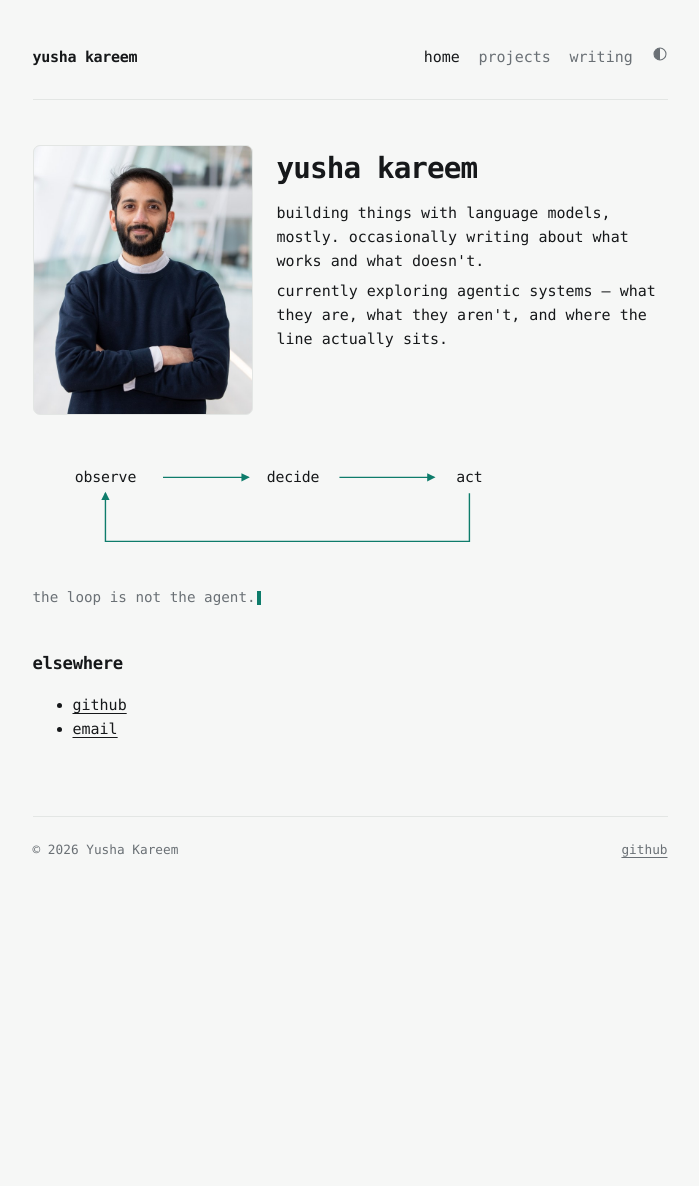
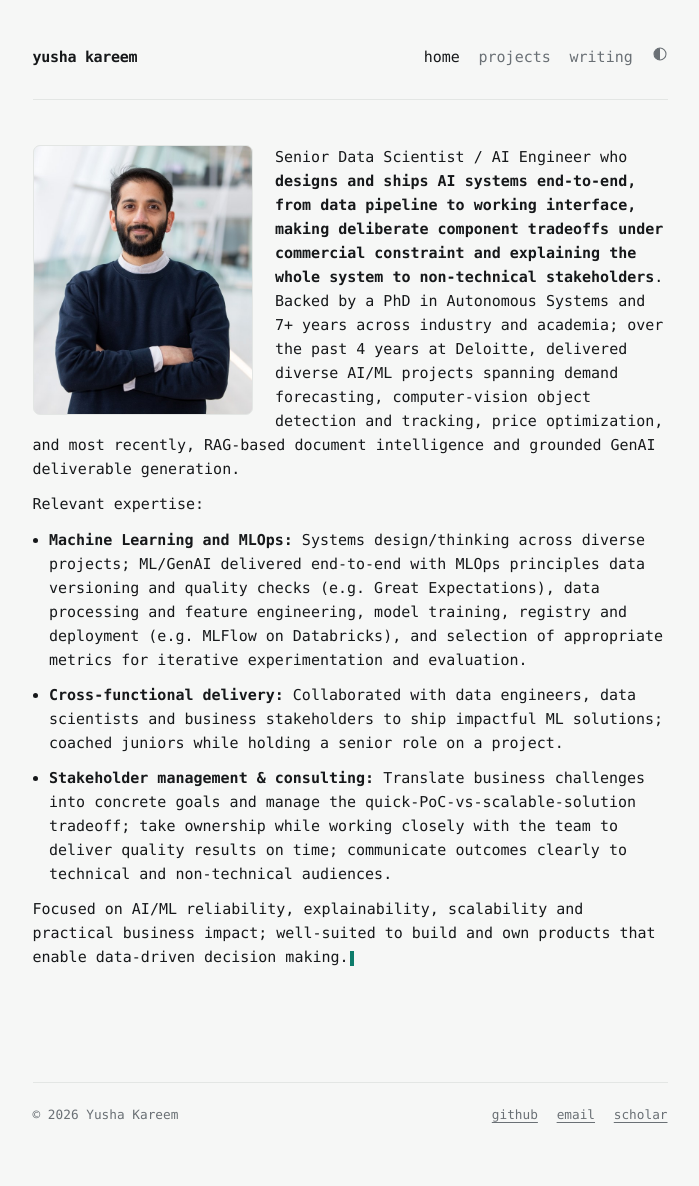
Before and after one commit to yushakareem/yushakareem.github.io, a Jekyll site: the page built from index.md, in a window 1280 px wide. Shown: the whole page, without its empty margins (290-989 px from the left). Built offline with Jekyll 4.4.1, drawn with Linux system fonts in a browser that asks for light colours; before the commit the page ends 920 px from its top, so only the background shows below that.

Commit message:
Home: CV summary intro, floated portrait, footer contact links
- Remove name heading (already in nav) and the loop/tagline signature
- Replace intro with CV summary; blinking cursor at the end
- Float the portrait so the summary wraps around and below it
- Drop the "elsewhere" list; add email + Google Scholar beside github
  in the footer

```diff
--- a/_layouts/default.html
+++ b/_layouts/default.html
@@ -27,7 +27,11 @@
     </main>
     <footer class="footer">
       <span>© {{ site.time | date: '%Y' }} {{ site.author }}</span>
-      <span><a href="https://github.com/yushakareem">github</a></span>
+      <span class="footer-links">
+        <a href="https://github.com/yushakareem">github</a>
+        <a href="mailto:syedyusha@gmail.com">email</a>
+        <a href="https://scholar.google.nl/citations?hl=nl&amp;user=RoPfjkMAAAAJ">scholar</a>
+      </span>
     </footer>
   </div>
   <script>
--- a/assets/css/style.css
+++ b/assets/css/style.css
@@ -93,12 +93,13 @@ a:focus-visible {
 .content h1 { font-size: 1.95rem; letter-spacing: -0.03em; margin-top: 0; }
 .content h2 { font-size: 1.15rem; margin-top: 2.5rem; }
 
-/* home identity — portrait + intro */
-.identity { display: flex; gap: 1.6rem; align-items: flex-start; margin: 0 0 2.75rem; }
-.identity-text { flex: 1; min-width: 0; }
-.identity-text h1 { margin: 0 0 0.6rem; }
-.identity-text p { margin: 0.4rem 0; font-family: var(--mono); }
-.portrait { flex: 0 0 auto; width: 220px; }
+/* home identity — floated portrait, summary wraps around it */
+.identity { margin: 0 0 2.75rem; }
+.identity::after { content: ""; display: block; clear: both; }
+.identity-text p, .identity-text li { margin: 0.75rem 0; font-family: var(--mono); }
+.identity-text > :first-child { margin-top: 0; }
+.identity-text ul { padding-left: 1.1rem; margin: 0.75rem 0; }
+.portrait { float: left; width: 220px; margin: 0 1.5rem 1rem 0; }
 .portrait-frame {
   position: relative;
   width: 220px;
@@ -126,27 +127,9 @@ a:focus-visible {
   mask: radial-gradient(ellipse var(--rx) var(--ry) at var(--cx) var(--cy), #000 42%, rgba(0,0,0,0) 100%);
 }
 .eyeball { transition: transform 0.12s ease-out; will-change: transform; }
-@media (max-width: 560px) { .identity { flex-direction: column; } }
+@media (max-width: 560px) { .portrait { float: none; margin: 0 0 1.25rem; } }
 
-/* home hero — the loop (signature element) */
-.hero { margin: 0.5rem 0 2.75rem; }
-.loop {
-  display: block;
-  width: 100%;
-  max-width: 520px;
-  height: auto;
-  margin: 0 0 1.25rem;
-}
-.loop-label {
-  fill: var(--fg);
-  font-family: var(--mono);
-  font-size: 16px;
-  text-anchor: middle;
-  letter-spacing: -0.01em;
-}
-.loop-edge { fill: none; stroke: var(--accent); stroke-width: 1.5; }
-#loop-arrow path { fill: var(--accent); }
-.hero-tagline { margin: 0; color: var(--muted); font-size: 0.95rem; }
+/* blinking cursor */
 .cursor {
   display: inline-block;
   width: 0.5ch;
@@ -196,7 +179,11 @@ pre code { background: none; padding: 0; }
   border-top: 1px solid var(--rule);
   display: flex;
   justify-content: space-between;
+  flex-wrap: wrap;
+  gap: 0.5rem 1.25rem;
   color: var(--muted);
   font-size: 0.85rem;
 }
 .footer a { color: var(--muted); }
+.footer-links { display: flex; gap: 1.25rem; }
+.footer-links a:hover { color: var(--accent); }
--- a/index.md
+++ b/index.md
@@ -12,30 +12,13 @@ title: Home
     </div>
   </div>
   <div class="identity-text">
-    <h1>yusha kareem</h1>
-    <p>building things with language models, mostly. occasionally writing about what works and what doesn't.</p>
-    <p>currently exploring agentic systems — what they are, what they aren't, and where the line actually sits.</p>
+    <p>Senior Data Scientist / AI Engineer who <strong>designs and ships AI systems end-to-end, from data pipeline to working interface, making deliberate component tradeoffs under commercial constraint and explaining the whole system to non-technical stakeholders</strong>. Backed by a PhD in Autonomous Systems and 7+ years across industry and academia; over the past 4 years at Deloitte, delivered diverse AI/ML projects spanning demand forecasting, computer-vision object detection and tracking, price optimization, and most recently, RAG-based document intelligence and grounded GenAI deliverable generation.</p>
+    <p>Relevant expertise:</p>
+    <ul>
+      <li><strong>Machine Learning and MLOps:</strong> Systems design/thinking across diverse projects; ML/GenAI delivered end-to-end with MLOps principles data versioning and quality checks (e.g. Great Expectations), data processing and feature engineering, model training, registry and deployment (e.g. MLFlow on Databricks), and selection of appropriate metrics for iterative experimentation and evaluation.</li>
+      <li><strong>Cross-functional delivery:</strong> Collaborated with data engineers, data scientists and business stakeholders to ship impactful ML solutions; coached juniors while holding a senior role on a project.</li>
+      <li><strong>Stakeholder management &amp; consulting:</strong> Translate business challenges into concrete goals and manage the quick-PoC-vs-scalable-solution tradeoff; take ownership while working closely with the team to deliver quality results on time; communicate outcomes clearly to technical and non-technical audiences.</li>
+    </ul>
+    <p>Focused on AI/ML reliability, explainability, scalability and practical business impact; well-suited to build and own products that enable data-driven decision making.<span class="cursor" aria-hidden="true"></span></p>
   </div>
 </div>
-
-<div class="hero">
-  <svg class="loop" viewBox="0 0 560 120" role="img" aria-label="The agent loop: observe, then decide, then act, then repeat.">
-    <defs>
-      <marker id="loop-arrow" markerWidth="7" markerHeight="7" refX="5" refY="3" orient="auto">
-        <path d="M0,0 L6,3 L0,6 Z"/>
-      </marker>
-    </defs>
-    <text class="loop-label" x="78" y="28">observe</text>
-    <text class="loop-label" x="280" y="28">decide</text>
-    <text class="loop-label" x="470" y="28">act</text>
-    <line class="loop-edge" x1="140" y1="23" x2="232" y2="23" marker-end="url(#loop-arrow)"/>
-    <line class="loop-edge" x1="330" y1="23" x2="432" y2="23" marker-end="url(#loop-arrow)"/>
-    <path class="loop-edge" d="M470,40 L470,92 L78,92 L78,40" marker-end="url(#loop-arrow)"/>
-  </svg>
-  <p class="hero-tagline">the loop is not the agent.<span class="cursor" aria-hidden="true"></span></p>
-</div>
-
-## elsewhere
-
-- [github](https://github.com/yushakareem)
-- [email](mailto:syedyusha@gmail.com)
```
